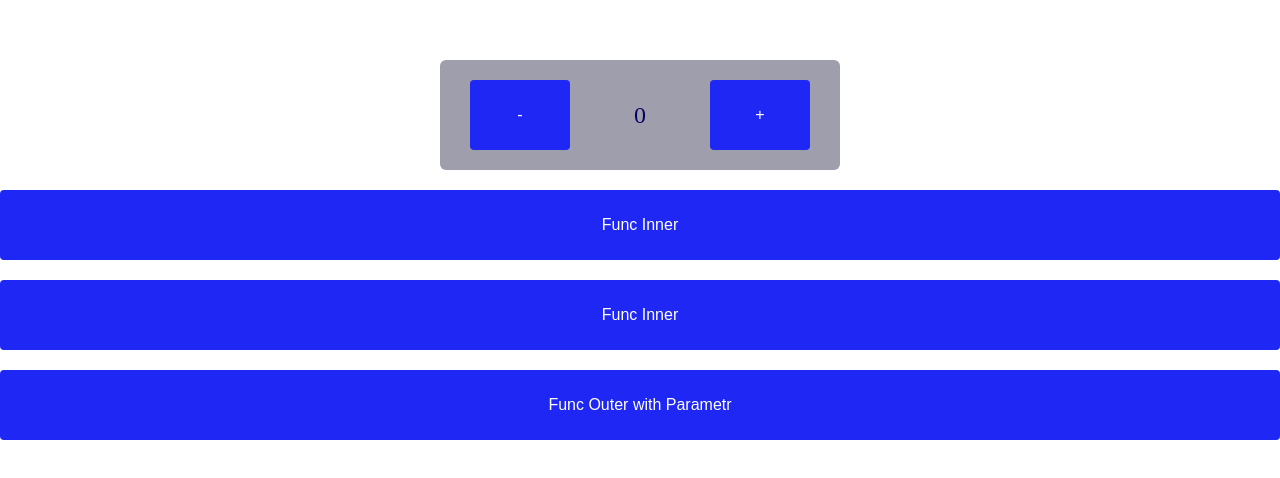
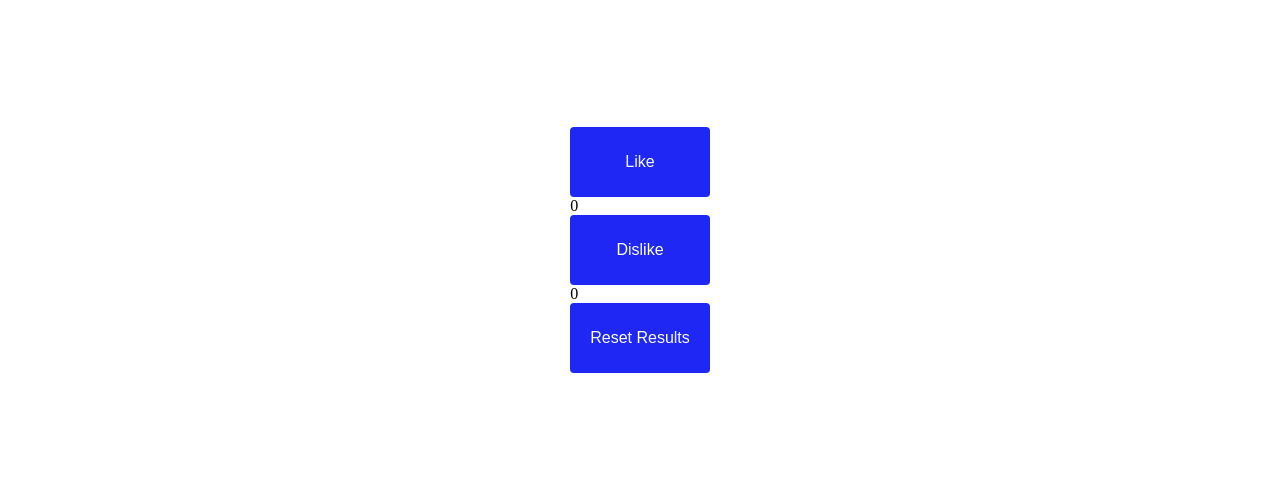
Before and after one commit to Evgen959/projec_01_react, a React (Create React App) app: page / in a window 1280 px wide. Shown: the part 150-628 px from the top of the page. Built offline with nearby package versions, Linux system fonts and the light colour scheme.

Commit message:
Homework004

```diff
--- a/src/App.jsx
+++ b/src/App.jsx
@@ -1,13 +1,15 @@
 import "./App.css";
+
 
 //Lessons imports
 // import Lesson02 from "./lessons/Lesson02/Lesson02";
 // import Lesson03 from "./lessons/Lesson03/Lesson03";
-import Lesson004 from "./lessons/Lesson004/Lesson004";
+// import Lesson004 from "./lessons/Lesson004/Lesson004";
 
 //Homeworks imports
 // import Homework02 from "./homeworks/Homework02/Homework02";
 // import Homework003 from "./homeworks/Homework003/Homework003";
+import Homework004 from "./homeworks/Homework004/Homework004";
 
 function App() {
   return (
@@ -16,7 +18,8 @@ function App() {
       {/* <Homework02/> */}
       {/* <Lesson03 /> */}
       {/* <Homework003/> */}
-      <Lesson004/>
+      {/* <Lesson004/> */}
+      <Homework004/>
 
     </div>
   );
--- /dev/null
+++ b/src/components/Feedback/Feedback.jsx
@@ -0,0 +1,36 @@
+import { useState } from "react";
+import Button from "../Button/Button";
+import "./styles.css";
+
+function Feedback() {
+  const [countLike, setLikeCount] = useState(0);
+  const onLikeClick = () => {
+    setLikeCount((prevValue) => prevValue + 1);
+  };
+  const [countDislike, setDislikeCount] = useState(0);
+  const onDislikeClick = () => {
+    setDislikeCount((prevValue) => prevValue + 1);
+  };
+    const onResetResults = () => {
+
+    };
+
+
+  return (
+    <div className="feedback-component">
+      <div>
+        <Button name="Like"  onButtonClick={onLikeClick}/>
+      </div>
+      <div>{countLike}</div>
+      <div>
+        <Button name="Dislike" onButtonClick={onDislikeClick}/>
+      </div>
+      <div>{countDislike}</div>
+      <div>
+        <Button name="Reset Results" onButtonClick={onResetResults}/>
+      </div>
+    </div>
+  );
+}
+
+export default Feedback;
--- /dev/null
+++ b/src/homeworks/Homework004/Homework004.jsx
@@ -0,0 +1,11 @@
+import "./styles.css";
+import Feedback from "../../components/Feedback/Feedback";
+
+
+function Homework004() {
+    return <div className="homework004-component">
+        <Feedback/>
+        </div>
+}
+
+export default Homework004;
--- /dev/null
+++ b/src/homeworks/Homework004/styles.css
@@ -0,0 +1,8 @@
+.homework004-component {
+    display: flex;
+    flex-direction: column;
+    gap: 20px;
+    flex: 1;
+    align-items: center;
+    justify-content: center;
+}
```
Also changed, not shown: src/components/Feedback/styles.css (added).
